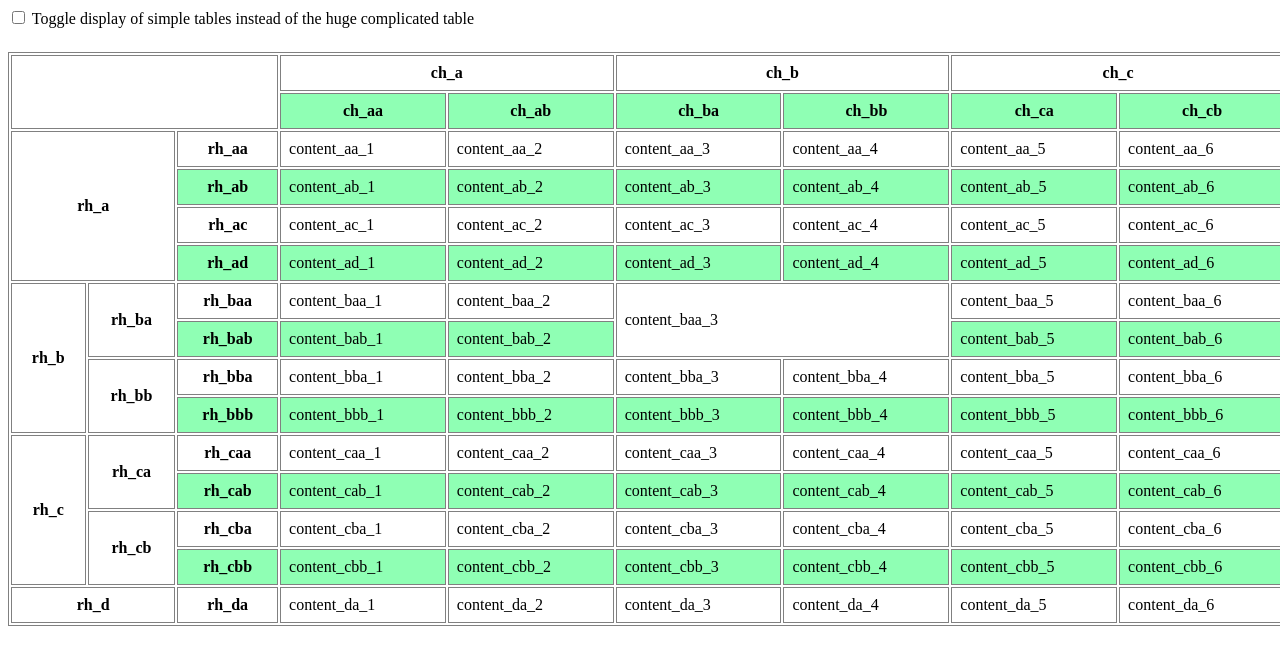
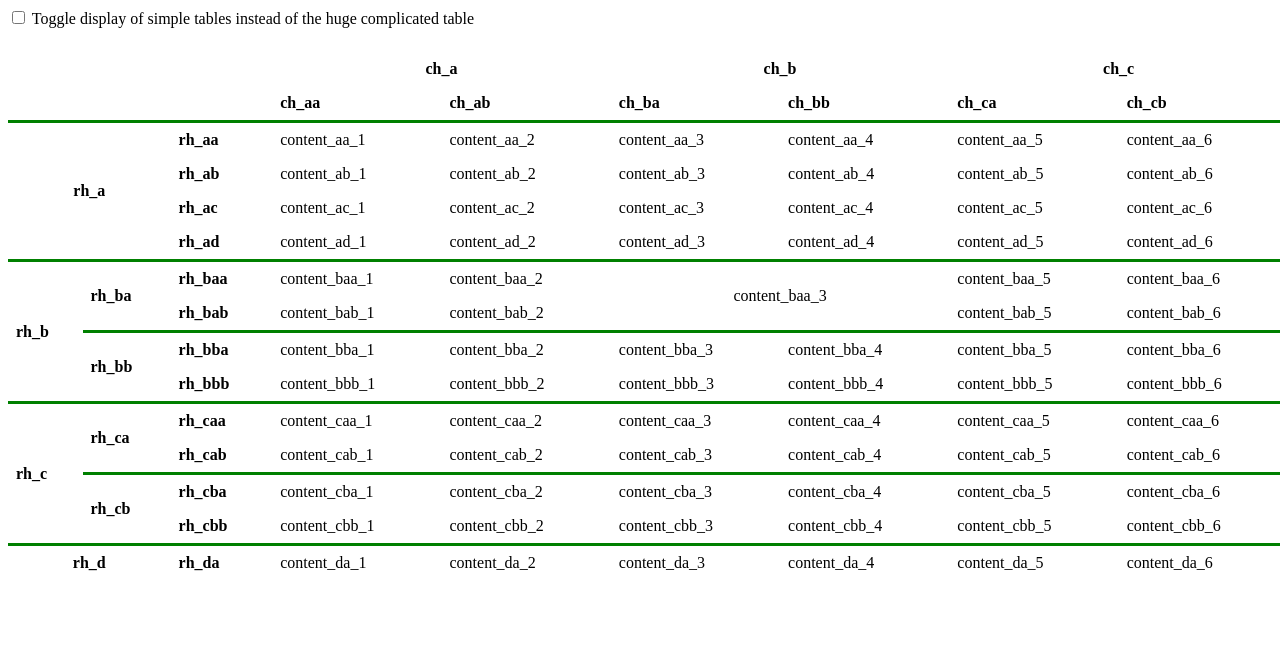
Before and after one commit to ValorNaram/js-simplifyHTMLTable, a website: page demos/conceptual.html in a window 1280 px wide. Drawn offline with Linux system fonts and the light colour scheme; files that its build step writes are made by us from their sources.

Commit message:
feat: replace striping in the CSS table styling as it confuses in scenarios where rowspan is being used by a cell

```diff
--- a/assets/index.css
+++ b/assets/index.css
@@ -7,24 +7,44 @@ html, body {
 
 /* Basic table style to better differentiate rows from each other*/
 table {
-	border: 1px double grey;
+	/* border: 1px double grey; */
 	width: 100%;
 	margin: 1.5em 0;
+	border-collapse: collapse;
 }
 
 td, th {
-	border: 1px double grey;
+	/* border-bottom: 1px double grey; */
 	padding: 0.5em;
+	text-align: start;
 }
 
-table td {
-	padding: 0.5em;
+th[colspan], td[colspan] {
+	text-align: center;
+}
+
+thead, tbody:not(:last-child) {
+	border-bottom:0.2em solid green;
+}
+
+tfoot {
+	border-top:0.2em solid green;
+}
+
+/* Selects all tr elements where their first child is a th, has HTML attributes scope="row" and rowspan defined */
+tr:has(> th[scope="row"][rowspan]) {
+ 	border-top:0.2em solid green;
+}
+
+/* Selects all tr elements where their first child is a th, has HTML attributes scope="row" and colspan defined */
+tr:has(> th[scope="row"][colspan]) {
+ 	border-top:0.2em solid green;
 }
 
 /* Zebra is needed for readability (accessibility) */
-tr:nth-child(even) {
+/* tr:nth-child(even) {
 	background-color: hsla(140, 100%, 78%, 1);
-}
+} */
 
 /* add more beauty for simplified tables */
 table[data-simplifyHTMLTable-link] {
@@ -52,5 +72,5 @@ table[data-simplifyHTMLTable-link] caption {
 }
 
 table[data-simplifyHTMLTable-link] {
-	border-top: 0.25em solid black;
+	border-top: 0.25em solid darkgreen;
 }
```
Also changed, not shown: demos/complicated-table.png, demos/simple-tables.png.
